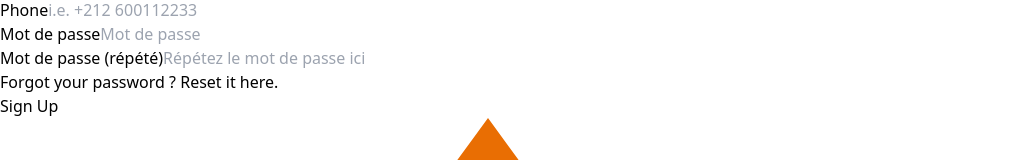
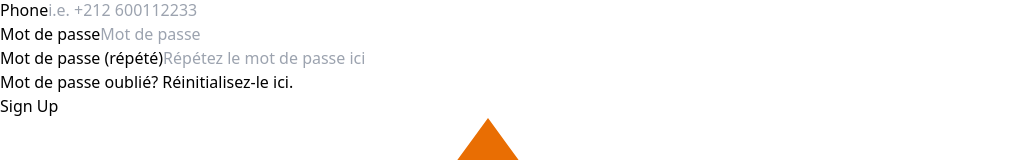
Before and after one commit to alkhawarizmiclub/fpk_platform, a React (Vite) app in the folder frontend/: page /signup in a window 1280 px wide. Shown: the part 122-282 px from the top of the page, without its empty margins (0-1036 px from the left). Built offline with nearby package versions, Linux system fonts and the light colour scheme.

Commit message:
add french languge support

```diff
--- a/frontend/src/pages/SignUpPage.jsx
+++ b/frontend/src/pages/SignUpPage.jsx
@@ -43,8 +43,7 @@ const SignUpPage = () => {
                         <label htmlFor="password2">Mot de passe (répété)</label>
                         <input type="password" name="password2" id="password2" placeholder="Répétez le mot de passe ici" className="py-2 px-3 rounded-lg border border-gray-200 bg-slate-50" />
                     </div>
-
-                    <p>Forgot your password ? <a href="#" className="text-orange-400">Reset it here.</a></p>
+                    <p>Mot de passe oublié?<a href="#" className="text-orange-400"> Réinitialisez-le ici.</a></p>
 
                     <input type="submit" value="Sign Up" className="py-2 px-3 rounded-lg text-white bg-orange-400" />
 
```
